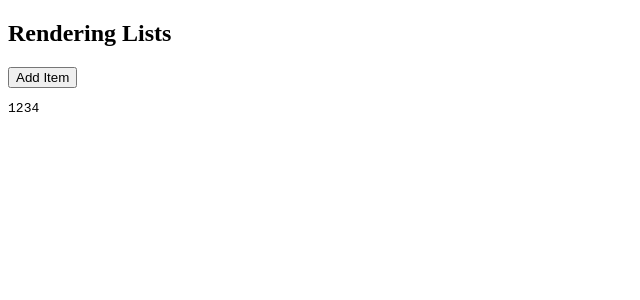
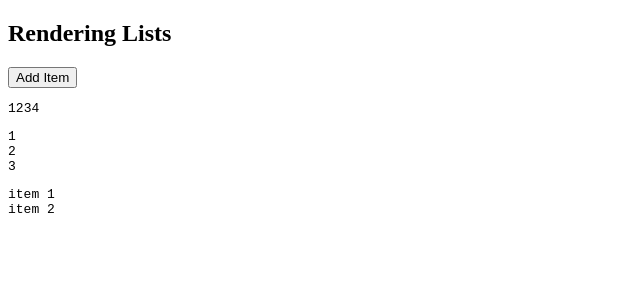
Before and after one commit to iqbal-arif/SimplifiedReactJS, a React (Vite) app in the folder demo/vite-project/Advanced Components/renderingLists/: page / in a window 1280 px wide. Shown: the top 300 px of the page, without its empty margins (0-640 px from the left). Built offline with nearby package versions, Linux system fonts and the light colour scheme.

Commit message:
modified:   demo/vite-project/Advanced Components/renderingLists/src/App.jsx

```diff
--- a/demo/vite-project/Advanced Components/renderingLists/src/App.jsx
+++ b/demo/vite-project/Advanced Components/renderingLists/src/App.jsx
@@ -20,6 +20,14 @@ function App() {
       {/* {items} variable does not display the preformatted object but instead gives error; check console*/}
       {/* Displays item listed in array */}
       <pre>{[1, 2, 3, 4]}</pre>
+      {/* Displays divs of array */}
+      <pre>{[<div>1</div>, <div>2</div>, <div>3</div>]}</pre>
+      {/* To Display Array of objects need to convert them to valid JSX items. For that use map */}
+      <pre>
+        {items.map((item) => {
+          return <div>{item.name}</div>;
+        })}
+      </pre>
     </>
   );
 }
```
